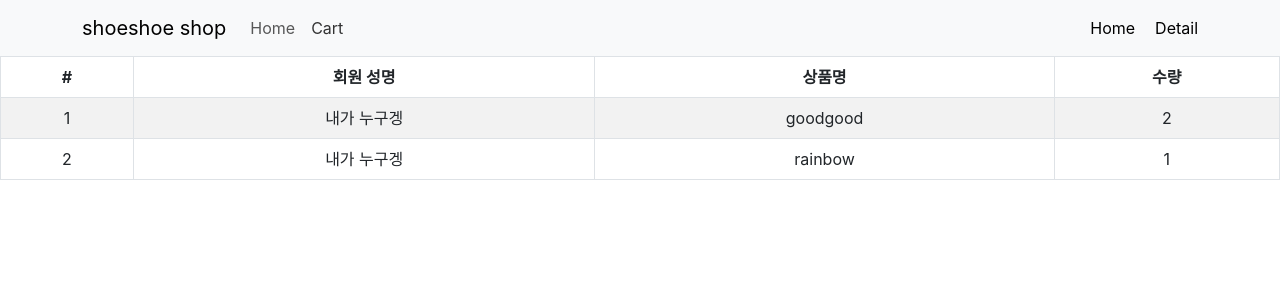
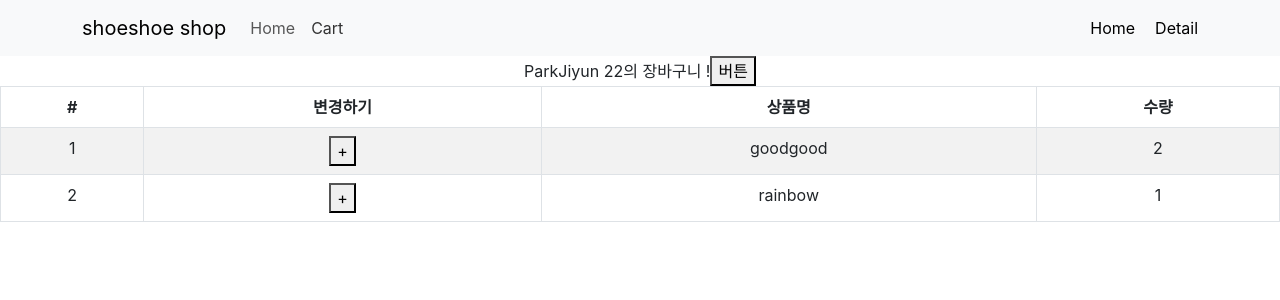
Before and after one commit to hijiyun/shoeshop, a React (Create React App) app: page / in a window 1280 px wide. Both pictures are taken after a click on the button "Cart". Shown: the top 300 px of the page. Built offline with nearby package versions, Linux system fonts and the light colour scheme.

Commit message:
state 변경 하는 법

```diff
--- a/src/components/CartPage.js
+++ b/src/components/CartPage.js
@@ -1,29 +1,42 @@
 import React from 'react'
 import Table from 'react-bootstrap/Table';
-import { useSelector } from 'react-redux';
+import { useDispatch, useSelector } from 'react-redux';
+import { changeName, countAge } from '../store';
 
 const CartPage = () => {
 
   let state = useSelector((state)=>{return state}) // 중괄호, return 생략 가능 ! (지금은 생략 안 한 거임)
-  console.log(state.cart)
+  let dispatch = useDispatch();
 
   return (
     <div>
+      {state.user.name} {state.user.age}의 장바구니 !
+      {
+        console.log(state.user.age)
+      }
+      <button onClick={()=>{
+        dispatch(countAge())
+      }}>버튼 </button>
       <Table striped bordered hover>
       <thead>
         <tr>
           <th>#</th>
-          <th>회원 성명</th>
+          <th>변경하기</th>
           <th>상품명</th>
           <th>수량</th>
         </tr>
       </thead>
       <tbody>
         {
-          state.cart.map((a, i)=>
+          state.cart.map((a, i)=> // 왜 {}랑 return이 없나? 왜냐면 그 둘은 같이 생략이 가능함
             <tr key={i}>
               <td>{i+1}</td>
-              <td>내가 누구겡</td>
+              <td>
+                <button onClick={()=>{
+                  dispatch(changeName())
+                }}>
+                  +</button>
+              </td>
               <td>{state.cart[i].name}</td>
               <td>{state.cart[i].count}</td>
           </tr>
--- a/src/store.js
+++ b/src/store.js
@@ -2,13 +2,20 @@ import { configureStore, createSlice } from "@reduxjs/toolkit";
 
 let user = createSlice({ // 약간 useState() 역할임
     name : 'user',
-    initialState:'Park'
+    initialState:{name:'ParkJiyun', age:22},
+    reducers : {
+        changeName(state){
+            state.name = 'jiyun'
+        },
+        countAge(state){
+            state.age += 1
+        },
+        changeFullName(){
+            return 'ParkJiYun'
+        }
+    }
 })
-
-let stock = createSlice({ // 약간 useState() 역할임
-    name : 'stock',
-    initialState: [10, 11, 12]
-})
+export let {changeName, changeFullName, countAge} = user.actions
 
 let cart = createSlice({
     name : 'cart',
@@ -21,7 +28,6 @@ let cart = createSlice({
 export default configureStore({
     reducer:{ // 위에 쓴 내용들을 여기에 등록을 해야 함
         user : user.reducer,
-        stock : stock.reducer,
         cart : cart.reducer,
     }
 })
```
